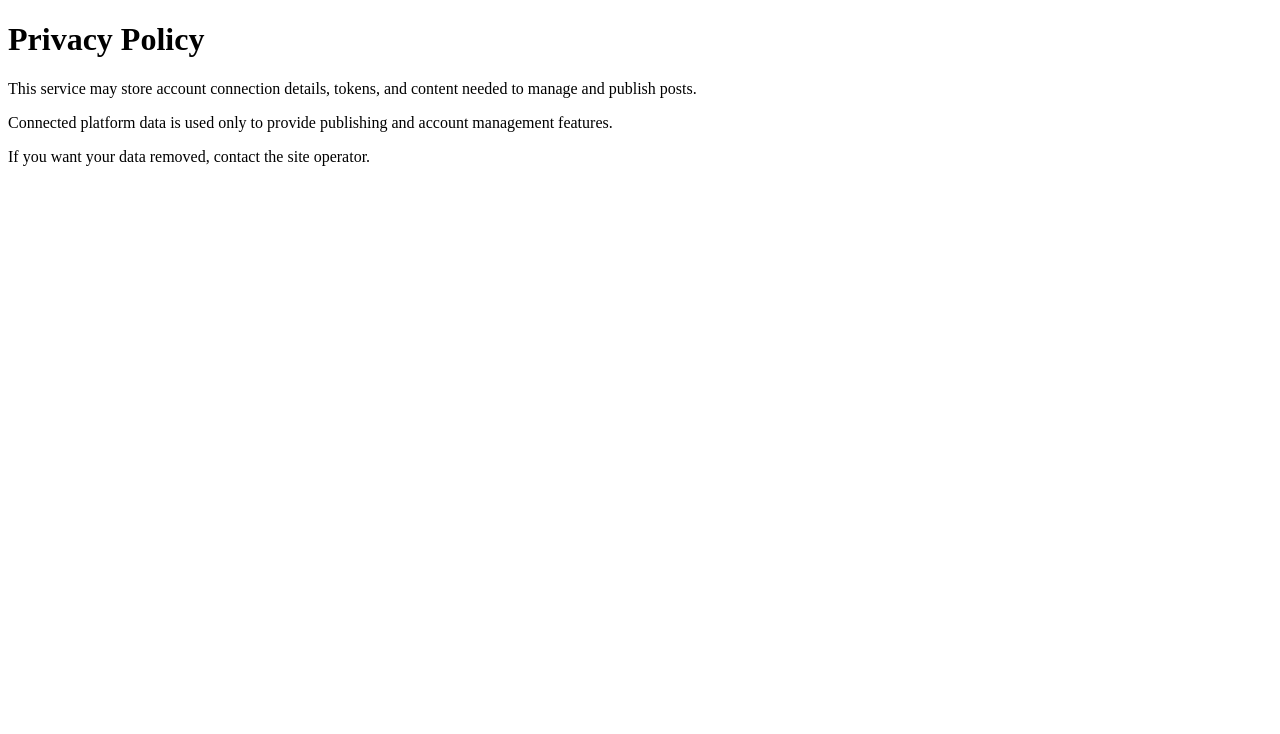
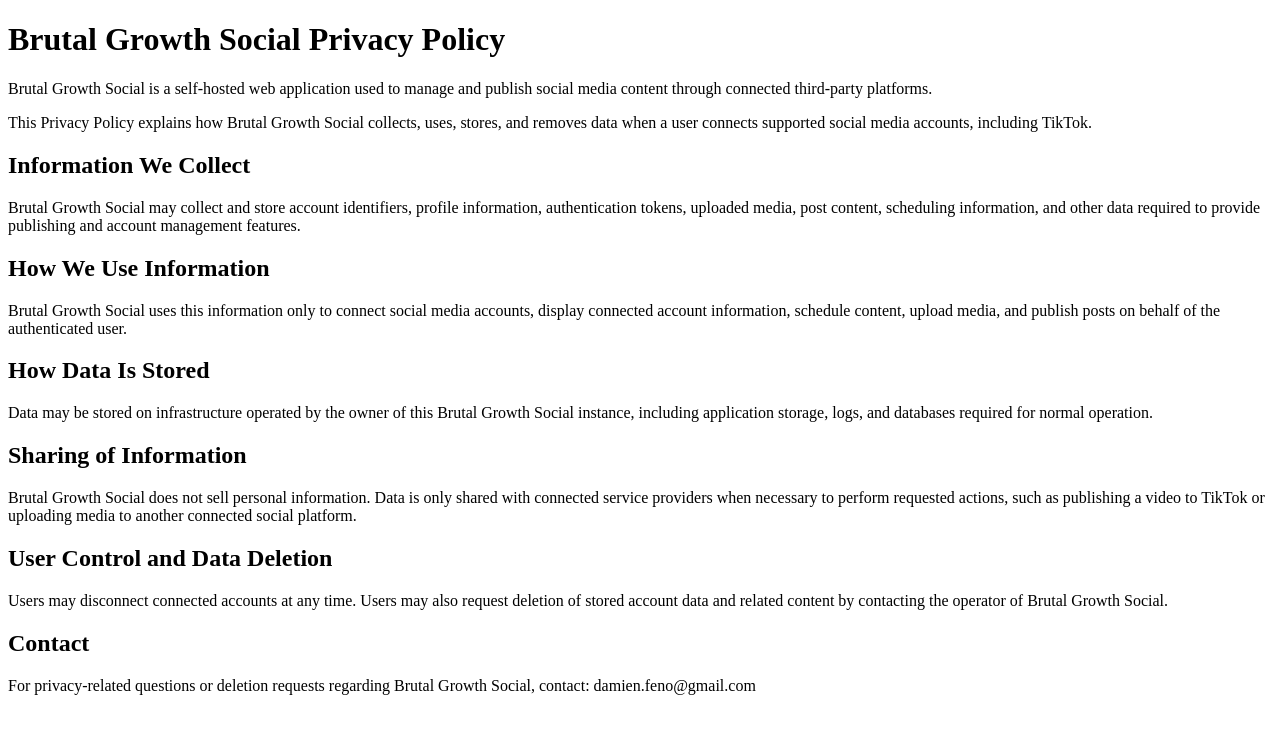
Before and after one commit to Fenoeo/brutal-growth-social, a plain HTML site: page privacy/index.html in a window 1280 px wide. Drawn offline with Linux system fonts and the light colour scheme.

Commit message:
Update index.html

```diff
--- a/privacy/index.html
+++ b/privacy/index.html
@@ -2,12 +2,31 @@
 <html>
 <head>
   <meta charset="utf-8">
-  <title>Privacy Policy</title>
+  <title>Brutal Growth Social Privacy Policy</title>
 </head>
 <body>
-  <h1>Privacy Policy</h1>
-  <p>This service may store account connection details, tokens, and content needed to manage and publish posts.</p>
-  <p>Connected platform data is used only to provide publishing and account management features.</p>
-  <p>If you want your data removed, contact the site operator.</p>
+  <h1>Brutal Growth Social Privacy Policy</h1>
+
+  <p>Brutal Growth Social is a self-hosted web application used to manage and publish social media content through connected third-party platforms.</p>
+
+  <p>This Privacy Policy explains how Brutal Growth Social collects, uses, stores, and removes data when a user connects supported social media accounts, including TikTok.</p>
+
+  <h2>Information We Collect</h2>
+  <p>Brutal Growth Social may collect and store account identifiers, profile information, authentication tokens, uploaded media, post content, scheduling information, and other data required to provide publishing and account management features.</p>
+
+  <h2>How We Use Information</h2>
+  <p>Brutal Growth Social uses this information only to connect social media accounts, display connected account information, schedule content, upload media, and publish posts on behalf of the authenticated user.</p>
+
+  <h2>How Data Is Stored</h2>
+  <p>Data may be stored on infrastructure operated by the owner of this Brutal Growth Social instance, including application storage, logs, and databases required for normal operation.</p>
+
+  <h2>Sharing of Information</h2>
+  <p>Brutal Growth Social does not sell personal information. Data is only shared with connected service providers when necessary to perform requested actions, such as publishing a video to TikTok or uploading media to another connected social platform.</p>
+
+  <h2>User Control and Data Deletion</h2>
+  <p>Users may disconnect connected accounts at any time. Users may also request deletion of stored account data and related content by contacting the operator of Brutal Growth Social.</p>
+
+  <h2>Contact</h2>
+  <p>For privacy-related questions or deletion requests regarding Brutal Growth Social, contact: damien.feno@gmail.com</p>
 </body>
 </html>
```
